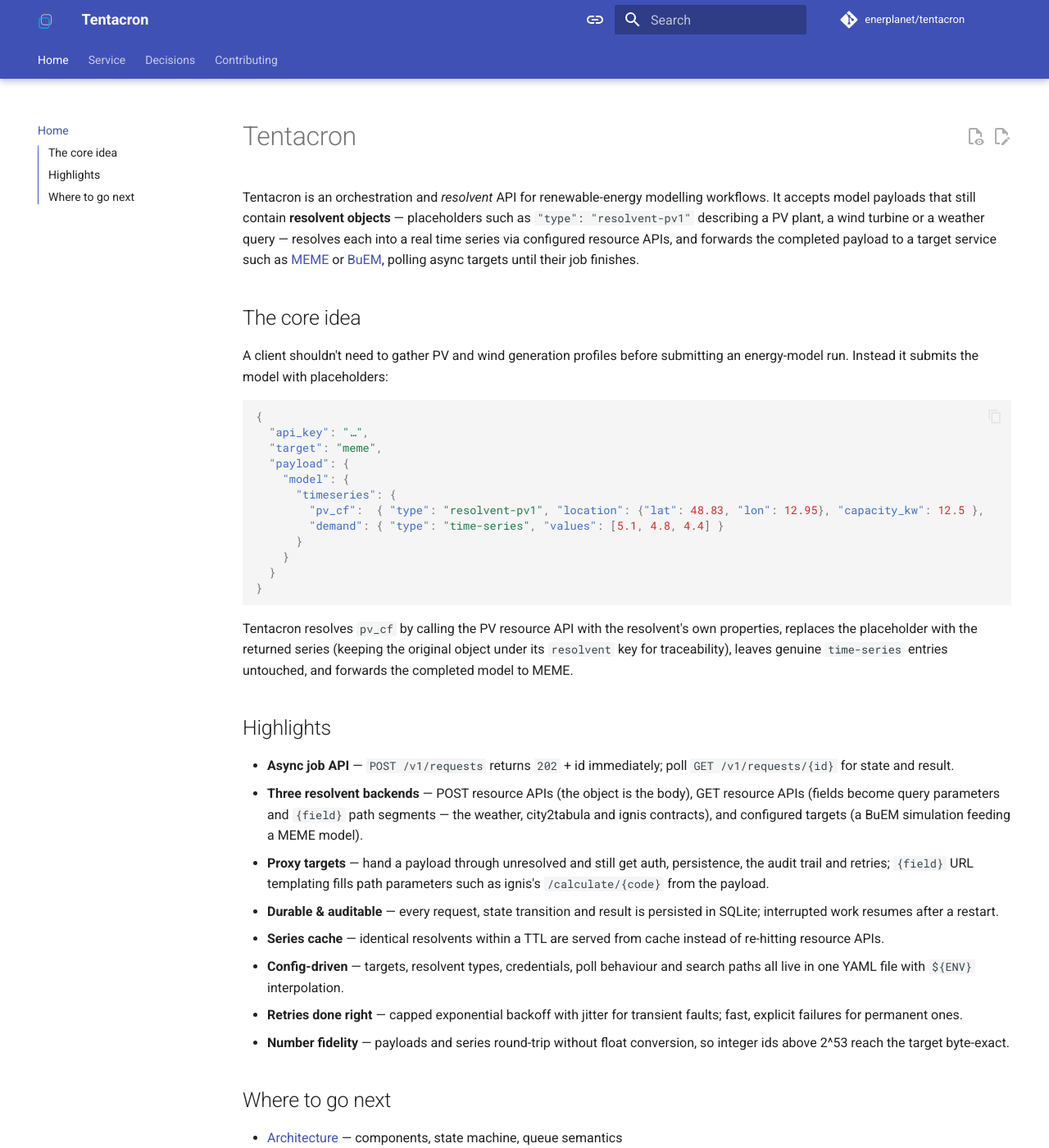
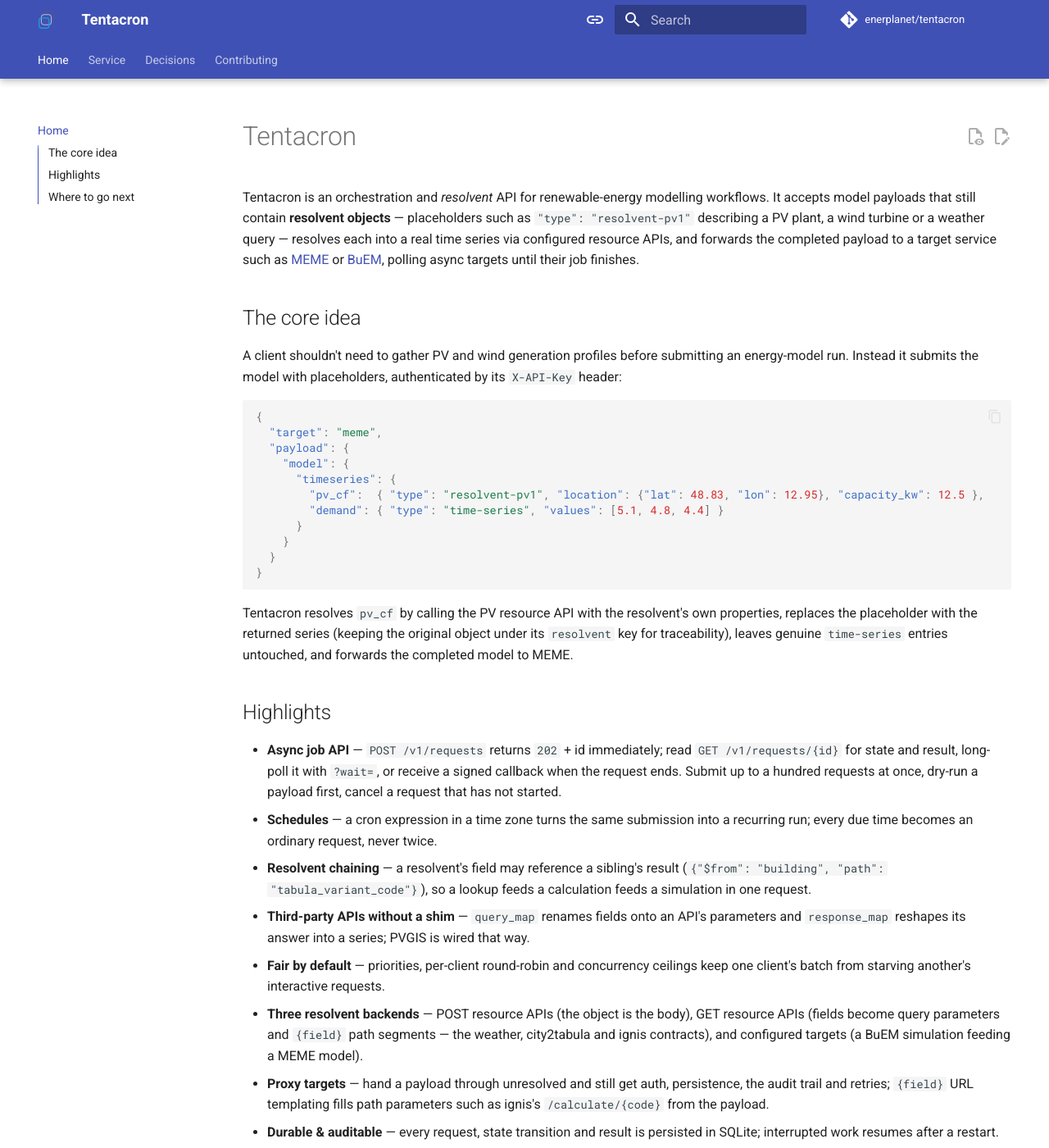
Before and after one commit to enerplanet/TentaCron, an MkDocs documentation site: the page built from docs/index.md, in a window 1280 px wide and 1400 px high. Shown: the whole window at 82% size. Built offline with MkDocs 1.6.1 and Material for MkDocs 9.7.7, drawn with Linux system fonts in a browser that asks for light colours; comment, search, counter and statistics services are not loaded; some of the changed text lies outside the part shown.

Commit message:
docs: refresh the landing page for the features since 0.1.0
The highlights described the first release only; they now cover long-polls,
callbacks, batch, dry run, cancellation, schedules, resolvent chaining,
the query and response adapters, fair scheduling and operability. The
example authenticates with the X-API-Key header instead of the deprecated
body field, and the next-steps list links the rendered contract and the
decision records.

````diff
--- a/docs/index.md
+++ b/docs/index.md
@@ -12,11 +12,11 @@
 ## The core idea
 
 A client shouldn't need to gather PV and wind generation profiles before
-submitting an energy-model run. Instead it submits the model with placeholders:
+submitting an energy-model run. Instead it submits the model with
+placeholders, authenticated by its `X-API-Key` header:
 
 ```json
 {
-  "api_key": "…",
   "target": "meme",
   "payload": {
     "model": {
@@ -37,7 +37,22 @@
 ## Highlights
 
 - **Async job API** — `POST /v1/requests` returns `202` + id immediately;
-  poll `GET /v1/requests/{id}` for state and result.
+  read `GET /v1/requests/{id}` for state and result, long-poll it with
+  `?wait=`, or receive a signed callback when the request ends. Submit up to
+  a hundred requests at once, dry-run a payload first, cancel a request
+  that has not started.
+- **Schedules** — a cron expression in a time zone turns the same
+  submission into a recurring run; every due time becomes an ordinary
+  request, never twice.
+- **Resolvent chaining** — a resolvent's field may reference a sibling's
+  result (`{"$from": "building", "path": "tabula_variant_code"}`), so a
+  lookup feeds a calculation feeds a simulation in one request.
+- **Third-party APIs without a shim** — `query_map` renames fields onto an
+  API's parameters and `response_map` reshapes its answer into a series;
+  PVGIS is wired that way.
+- **Fair by default** — priorities, per-client round-robin and concurrency
+  ceilings keep one client's batch from starving another's interactive
+  requests.
 - **Three resolvent backends** — POST resource APIs (the object is the
   body), GET resource APIs (fields become query parameters and `{field}` path
   segments — the weather, city2tabula and ignis contracts), and configured
@@ -55,6 +70,9 @@
   transient faults; fast, explicit failures for permanent ones.
 - **Number fidelity** — payloads and series round-trip without float
   conversion, so integer ids above 2^53 reach the target byte-exact.
+- **Operable** — Prometheus metrics on their own listener, structured
+  logs, a `SIGHUP` reload that rotates keys without a gap, a `backup`
+  subcommand, and an OpenAPI description served by the running build.
 
 ## Where to go next
 
@@ -62,6 +80,8 @@
 - [API Reference](api.md) — endpoints, error codes, examples
 - [Configuration](configuration.md) — every YAML key explained
 - [Operations](operations.md) — deployment, logs, failure handling
+- [OpenAPI reference](openapi/index.html) — the contract, rendered
+- [Decisions](decisions/README.md) — why the service looks the way it does
 
 For the quickstart and the list of wired integrations, see the
 [README](https://github.com/enerplanet/tentacron#quickstart).
````
